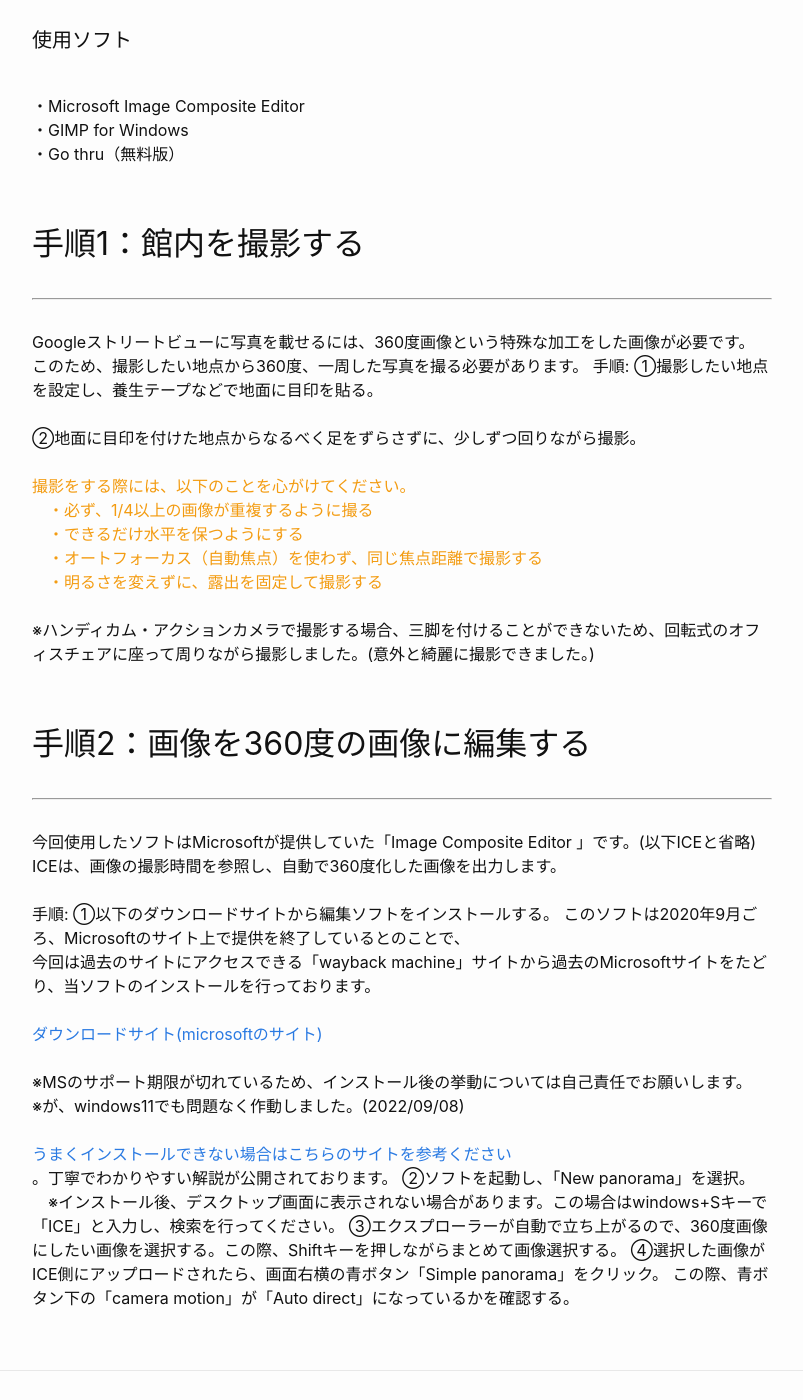
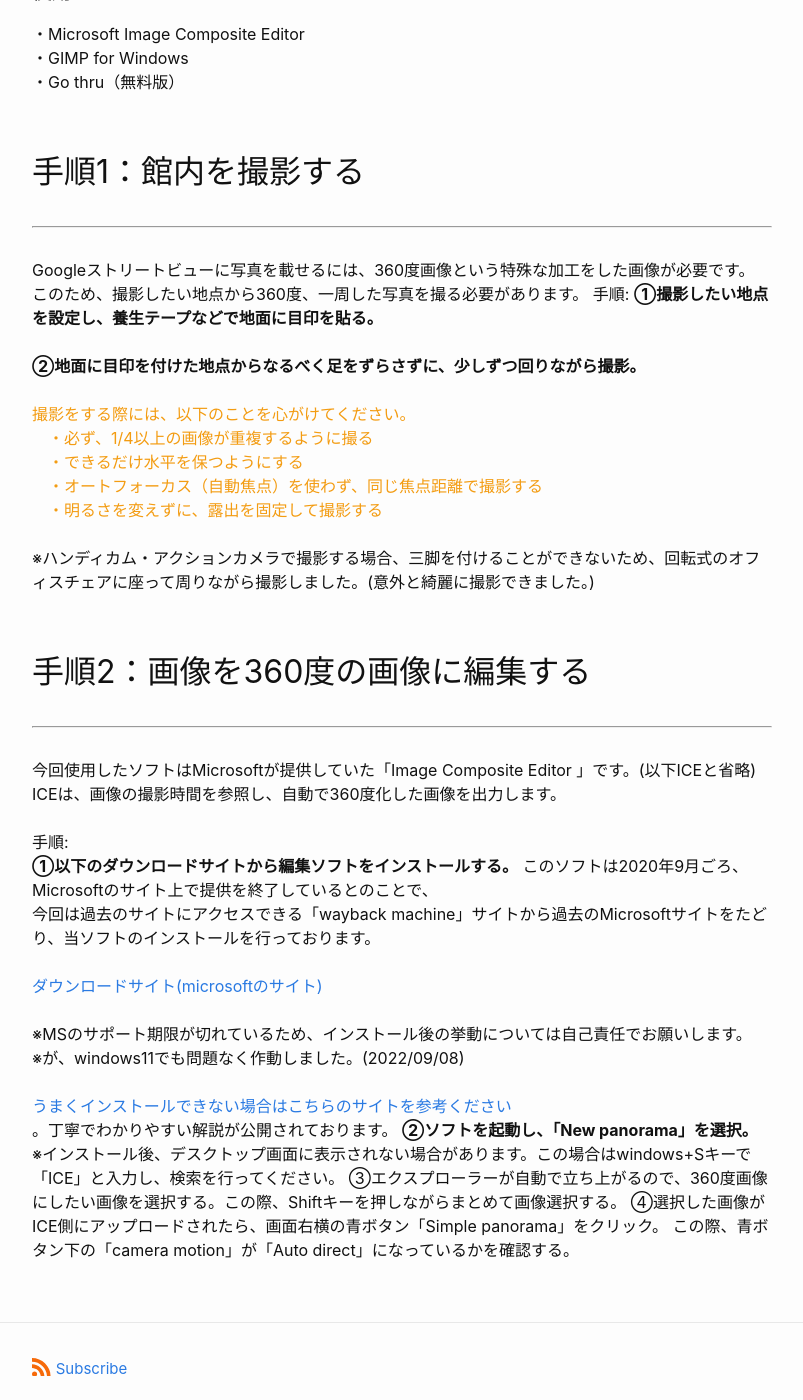
Before and after one commit to mocha-kanano/SHIORI.github.io, a Jekyll site: the page built from _posts/2022-10-19-super-short-article.md, in a window 1280 px wide and 1400 px high, scrolled down 2097 px. Shown: the whole window, without its empty margins (238-1041 px from the left). Built offline with Jekyll 4.4.1, drawn with Linux system fonts in a browser that asks for light colours.

Commit message:
Update 2022-10-19-super-short-article.md

```diff
--- a/_posts/2022-10-19-super-short-article.md
+++ b/_posts/2022-10-19-super-short-article.md
@@ -44,7 +44,6 @@ Googleストリートビューの撮影・公開には様々な方法があり
 
  <h2 id="ready">準備-機材編-</h2>
  <hr>
-<br><br>
 ・PC ：(Intel core i3以上推奨)<br>　画像編集を行うため、core i7以上のスペックを持つPC推奨。<br><br>
 　　※core i3スペックのPCでも編集可能ですが、1つの画像処理に15分以上かかりました..<br><br>
 ・カメラ：画素数の高いカメラ。デジカメやGoproなど<br><br>
@@ -52,7 +51,7 @@ Googleストリートビューの撮影・公開には様々な方法があり
 (あると便利なもの)<br>
 ・三脚<br><br>
 デジカメで撮影する場合は、手振れや位置ずれを防ぐため三脚などがあれば便利かと思います。<br><br><br>
-<h4>使用ソフト</h4><br>
+<h4>使用ソフト</h4>
 ・Microsoft Image Composite Editor<br>
 ・GIMP for Windows<br>
 ・Go thru（無料版）<br><br>
@@ -63,8 +62,8 @@ Googleストリートビューに写真を載せるには、360度画像とい
 このため、撮影したい地点から360度、一周した写真を撮る必要があります。
 
 手順:
-①撮影したい地点を設定し、養生テープなどで地面に目印を貼る。<br><br>
-②地面に目印を付けた地点からなるべく足をずらさずに、少しずつ回りながら撮影。<br><br>
+<b>①撮影したい地点を設定し、養生テープなどで地面に目印を貼る。<br><br>
+②地面に目印を付けた地点からなるべく足をずらさずに、少しずつ回りながら撮影。</b><br><br>
 
 <span style="color:#f39c12;">撮影をする際には、以下のことを心がけてください。<br>
 　・必ず、1/4以上の画像が重複するように撮る<br>
@@ -91,8 +90,7 @@ ICEは、画像の撮影時間を参照し、自動で360度化した画像を
 <a href="https://www.naporitansushi.com/ice-not-download/">うまくインストールできない場合はこちらのサイトを参考ください</a><br>。丁寧でわかりやすい解説が公開されております。
 
 
-
-②ソフトを起動し、「New panorama」を選択。
+<b>②ソフトを起動し、「New panorama」を選択。</b>
 　※インストール後、デスクトップ画面に表示されない場合があります。この場合はwindows+Sキーで「ICE」と入力し、検索を行ってください。
 
 
```
Also changed, not shown: other parts of _posts/2022-10-19-super-short-article.md (+2 -2 lines).
